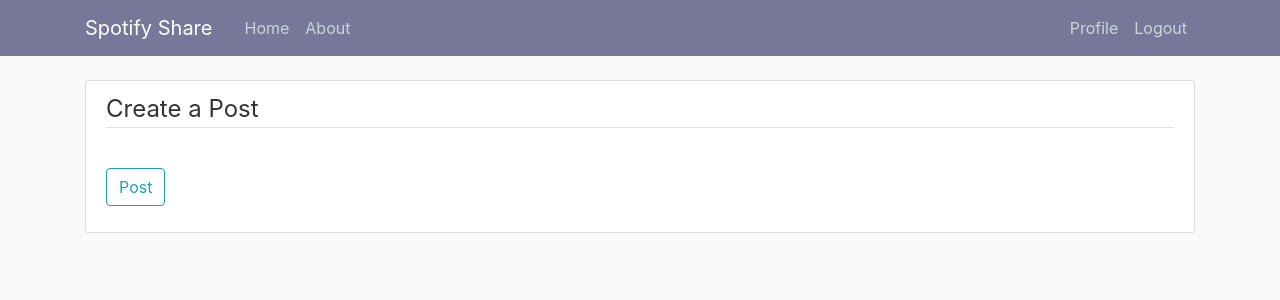
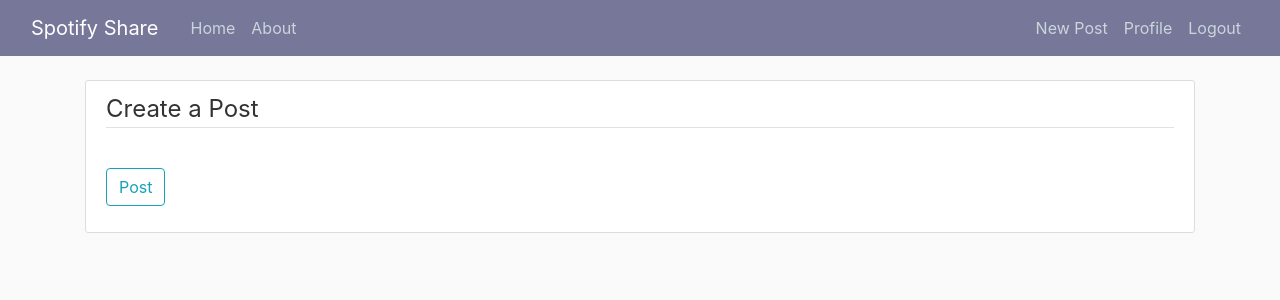
Before and after one commit to CodeGuru45/django-website, a Django app: page /post/new/ in a window 1280 px wide. Shown: the top 300 px of the page. Run offline with Django 3.2, Linux system fonts and the light colour scheme; a user stored in the database is signed in; some libraries are stand-ins or nearby versions.

Commit message:
added new post nav link

```diff
--- a/blog/templates/blog/base.html
+++ b/blog/templates/blog/base.html
@@ -23,7 +23,7 @@
 <body>
     <header class="site-header">
       <nav class="navbar navbar-expand-md navbar-dark bg-steel fixed-top">
-        <div class="container">
+        <div class="container-fluid">
           <a class="navbar-brand mr-4" href="{% url 'blog-home' %}">Spotify Share</a>
           <button class="navbar-toggler" type="button" data-toggle="collapse" data-target="#navbarToggle" aria-controls="navbarToggle" aria-expanded="false" aria-label="Toggle navigation">
           <span class="navbar-toggler-icon"></span>
@@ -36,8 +36,10 @@
             <!-- Navbar Right Side -->
             <div class="navbar-nav">
               {% if user.is_authenticated %}
+                <a class="nav-item nav-link" href="{% url 'post-create' %}">New Post</a>
                 <a class="nav-item nav-link" href="{% url 'profile' %}">Profile</a>
                 <a class="nav-item nav-link" href="{% url 'logout' %}">Logout</a>
+
               {% else %}
                 <a class="nav-item nav-link" href="{% url 'login' %}">Login</a>
                 <a class="nav-item nav-link" href="{% url 'register' %}">Register</a>
```
